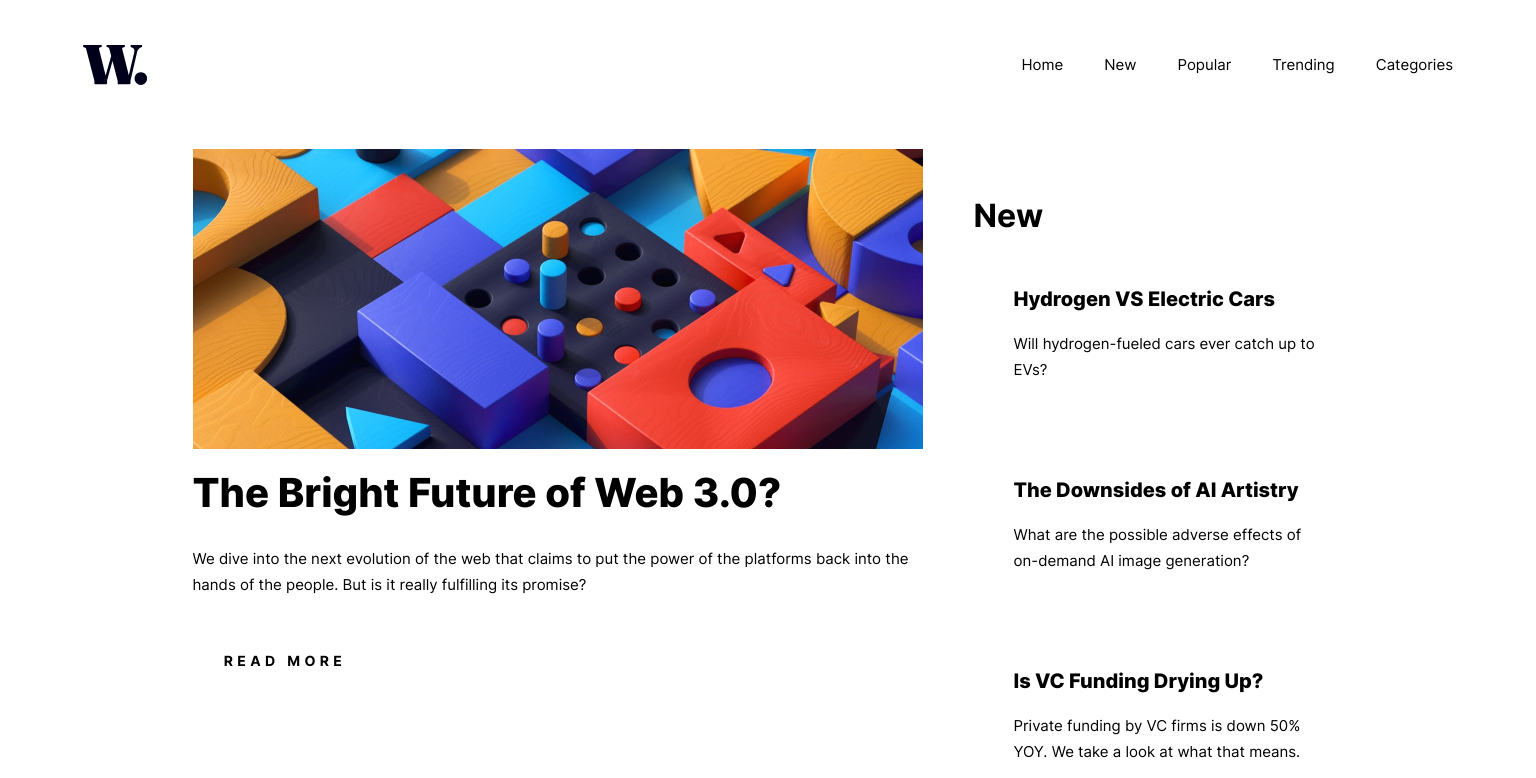
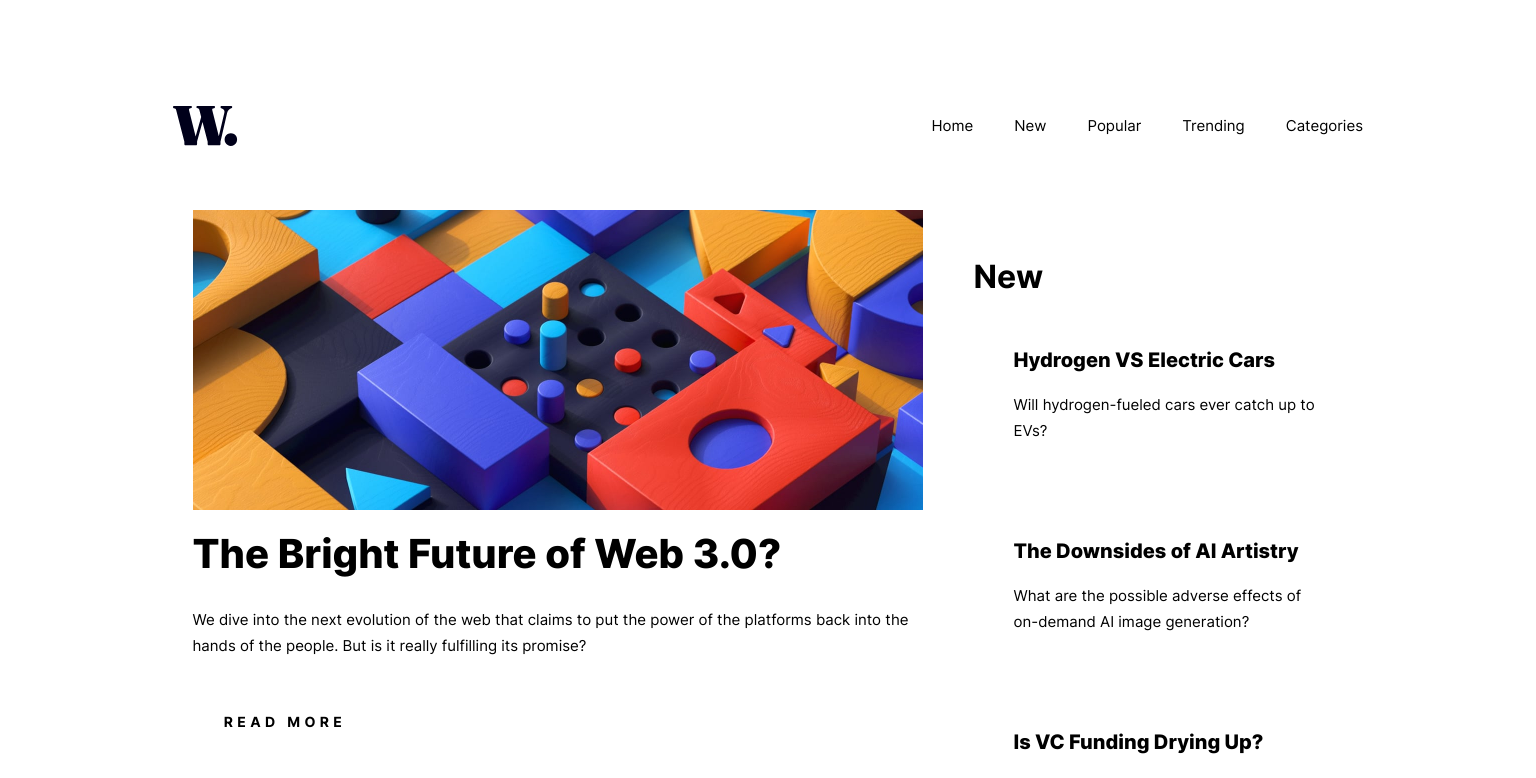
Before and after one commit to DalaScript/news-homepage, a React (Create React App) app: page / in a window 1536 px wide. Shown: the top 778 px of the page. Built offline with nearby package versions, Linux system fonts and the light colour scheme.

Commit message:
add padding on app component

```diff
--- a/src/App.css
+++ b/src/App.css
@@ -15,10 +15,6 @@ body {
     background-color: var(--almost-white);
 }
 
-.App {
-    padding: 28px 16px 80px;
-}
-
 li {
     list-style: none;
 }
@@ -26,3 +22,13 @@ li {
 a {
     text-decoration: none;
 }
+
+.App {
+    padding: 28px 16px 80px;
+}
+
+@media only screen and (min-width: 1440px) {
+    .App {
+        padding: 89px 165px 129px
+    }
+}
```
